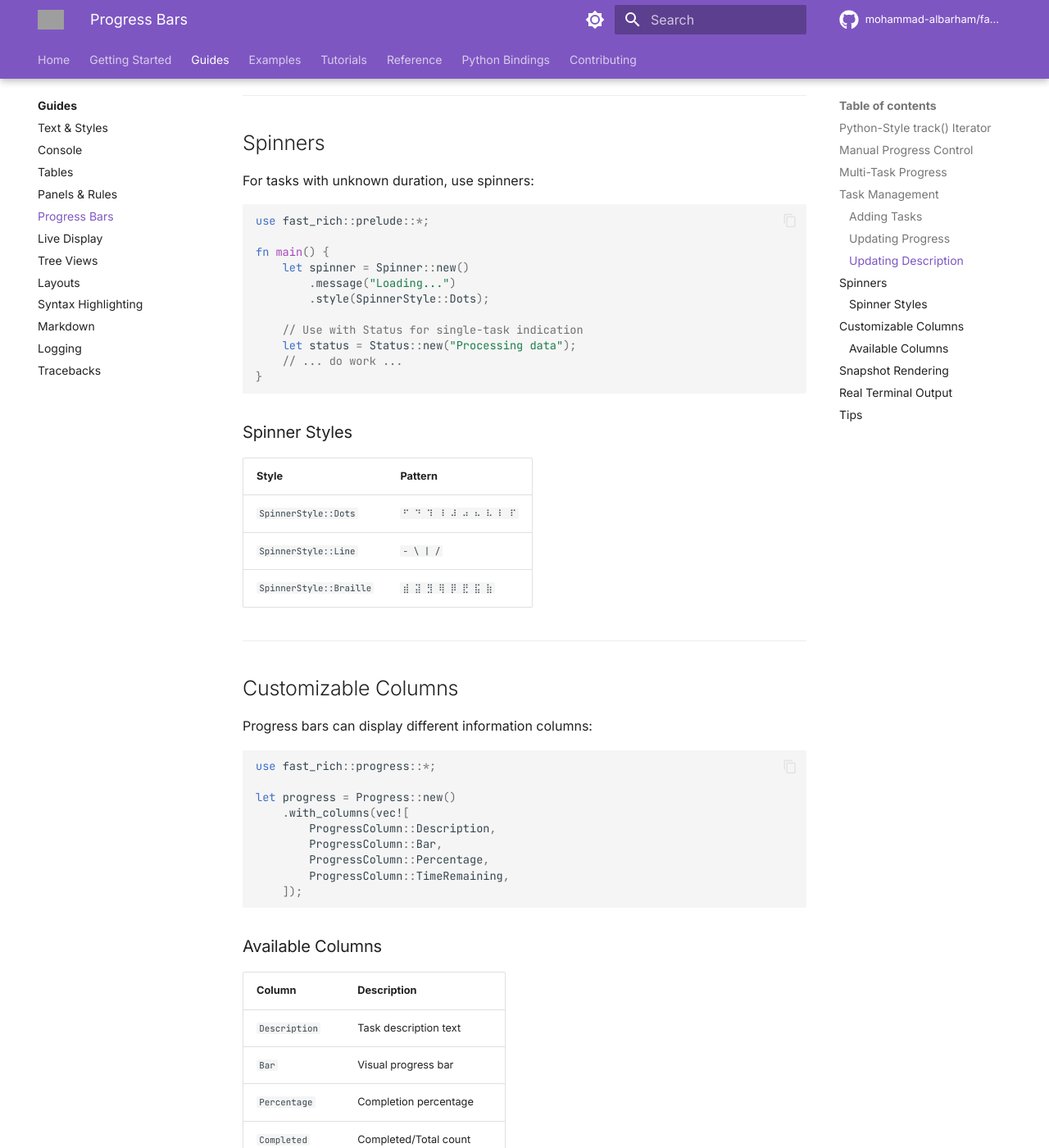
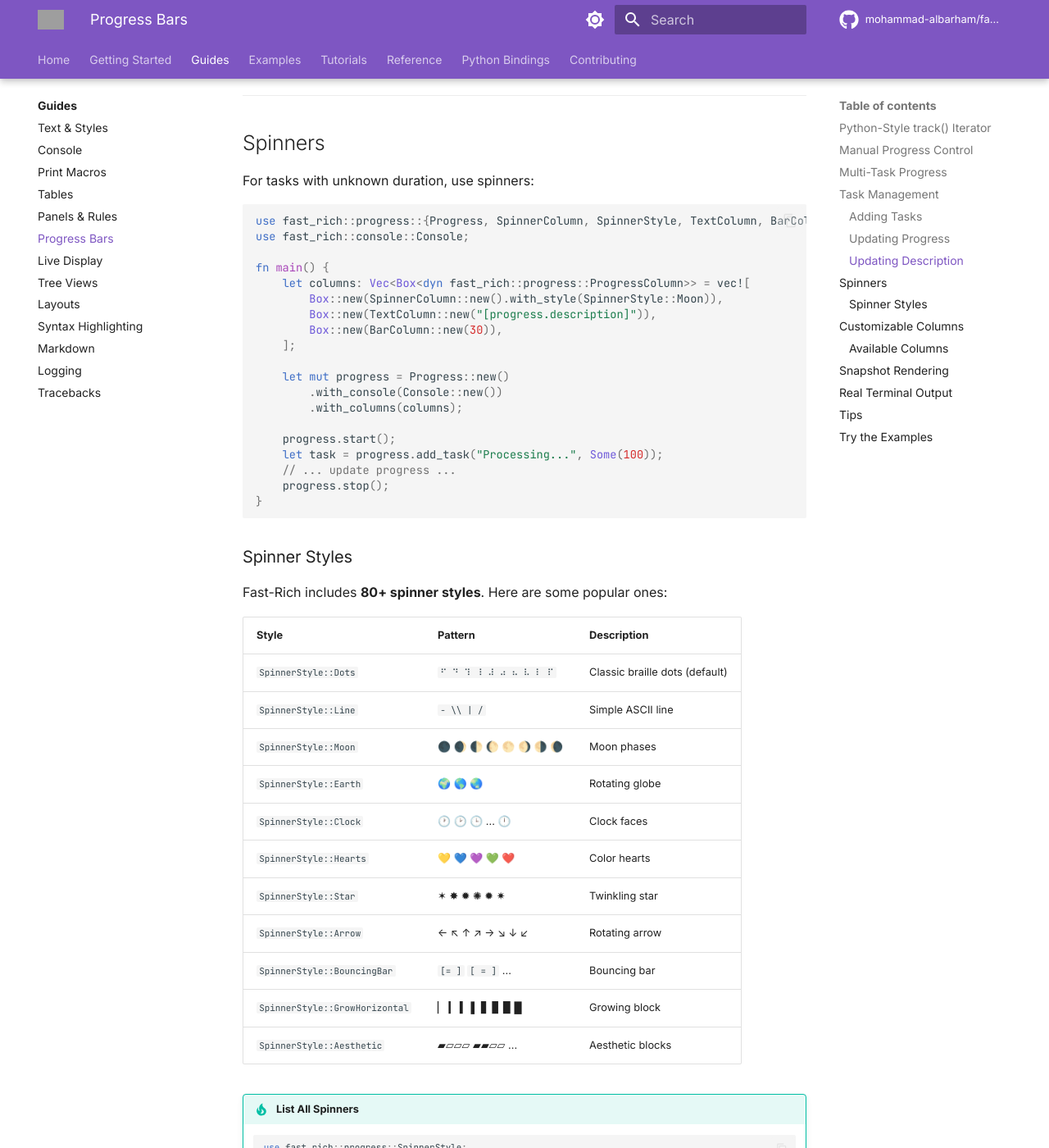
Before and after one commit to mohammad-albarham/fast-rich, an MkDocs documentation site: the page built from docs/guides/progress.md, in a window 1280 px wide and 1400 px high, scrolled down 2594 px. Shown: the whole window at 82% size. Built offline with MkDocs 1.6.1 and Material for MkDocs 9.7.7, drawn with Linux system fonts in a browser that asks for light colours; comment, search, counter and statistics services are not loaded; some of the changed text lies outside the part shown; grey boxes are pictures that could not be loaded.

Commit message:
release v0.3.2 - print macros, 80+ spinner styles, contributors section

````diff
--- a/Cargo.toml
+++ b/Cargo.toml
@@ -1,6 +1,6 @@
 [package]
 name = "fast-rich"
-version = "0.3.2-alpha"
+version = "0.3.2"
 edition = "2021"
 license = "MIT OR Apache-2.0"
 description = "A Rust port of Python's Rich library for beautiful terminal formatting"
--- a/docs/guides/progress.md
+++ b/docs/guides/progress.md
@@ -124,26 +124,55 @@ progress.update_description(task_id, "Almost done...");
 For tasks with unknown duration, use spinners:
 
 ```rust
-use fast_rich::prelude::*;
+use fast_rich::progress::{Progress, SpinnerColumn, SpinnerStyle, TextColumn, BarColumn};
+use fast_rich::console::Console;
 
 fn main() {
-    let spinner = Spinner::new()
-        .message("Loading...")
-        .style(SpinnerStyle::Dots);
+    let columns: Vec<Box<dyn fast_rich::progress::ProgressColumn>> = vec![
+        Box::new(SpinnerColumn::new().with_style(SpinnerStyle::Moon)),
+        Box::new(TextColumn::new("[progress.description]")),
+        Box::new(BarColumn::new(30)),
+    ];
 
-    // Use with Status for single-task indication
-    let status = Status::new("Processing data");
-    // ... do work ...
+    let mut progress = Progress::new()
+        .with_console(Console::new())
+        .with_columns(columns);
+
+    progress.start();
+    let task = progress.add_task("Processing...", Some(100));
+    // ... update progress ...
+    progress.stop();
 }
 ```
 
 ### Spinner Styles
 
-| Style | Pattern |
-|:------|:--------|
-| `SpinnerStyle::Dots` | `⠋ ⠙ ⠹ ⠸ ⠼ ⠴ ⠦ ⠧ ⠇ ⠏` |
-| `SpinnerStyle::Line` | `- \ | /` |
-| `SpinnerStyle::Braille` | `⣾ ⣽ ⣻ ⢿ ⡿ ⣟ ⣯ ⣷` |
+Fast-Rich includes **80+ spinner styles**. Here are some popular ones:
+
+| Style | Pattern | Description |
+|:------|:--------|:------------|
+| `SpinnerStyle::Dots` | `⠋ ⠙ ⠹ ⠸ ⠼ ⠴ ⠦ ⠧ ⠇ ⠏` | Classic braille dots (default) |
+| `SpinnerStyle::Line` | `- \\ | /` | Simple ASCII line |
+| `SpinnerStyle::Moon` | 🌑 🌒 🌓 🌔 🌕 🌖 🌗 🌘 | Moon phases |
+| `SpinnerStyle::Earth` | 🌍 🌎 🌏 | Rotating globe |
+| `SpinnerStyle::Clock` | 🕐 🕑 🕒 ... 🕛 | Clock faces |
+| `SpinnerStyle::Hearts` | 💛 💙 💜 💚 ❤️ | Color hearts |
+| `SpinnerStyle::Star` | ✶ ✸ ✹ ✺ ✹ ✷ | Twinkling star |
+| `SpinnerStyle::Arrow` | ← ↖ ↑ ↗ → ↘ ↓ ↙ | Rotating arrow |
+| `SpinnerStyle::BouncingBar` | `[=   ]` `[ =  ]` ... | Bouncing bar |
+| `SpinnerStyle::GrowHorizontal` | ▏ ▎ ▍ ▌ ▋ ▊ ▉ █ | Growing block |
+| `SpinnerStyle::Aesthetic` | ▰▱▱▱ ▰▰▱▱ ... | Aesthetic blocks |
+
+!!! tip "List All Spinners"
+    ```rust
+    use fast_rich::progress::SpinnerStyle;
+    println!("Available: {} styles", SpinnerStyle::all_names().len());
+    ```
+
+Run the spinner demo:
+```bash
+cargo run --example spinner_column_demo
+```
 
 ---
 
@@ -253,3 +282,34 @@ This is useful for:
     Progress bars use ANSI cursor control. They work best in
     interactive terminals. In CI environments, consider using
     snapshot rendering or simpler output.
+
+---
+
+## Try the Examples
+
+Explore the full capabilities of progress bars and spinners:
+
+```bash
+# Basic progress bar demo
+cargo run --example progress_rich
+
+# Python-style track() iterator
+cargo run --example docs_track
+
+# All 85 spinner styles
+cargo run --example all_spinners_demo
+
+# Custom spinner configuration
+cargo run --example spinner_column_demo
+cargo run --example custom_spinner_api
+
+# List available spinner names
+cargo run --example list_spinners
+```
+
+These examples demonstrate:
+- ✅ Multi-task progress tracking
+- ✅ Custom columns (spinner, percentage, ETA, speed)
+- ✅ 85 spinner styles (emoji, ASCII, unicode)
+- ✅ `track()` iterator for simple loops
+- ✅ `start()`/`stop()`/`refresh()` lifecycle
--- a/mkdocs.yml
+++ b/mkdocs.yml
@@ -50,6 +50,7 @@ nav:
     - guides/index.md
     - Text & Styles: guides/text-styles.md
     - Console: guides/console.md
+    - Print Macros: guides/print-macros.md
     - Tables: guides/tables.md
     - Panels & Rules: guides/panels.md
     - Progress Bars: guides/progress.md
````
Also changed, not shown: README.md (+32 -4 lines), docs/CHANGELOG.md (+12 -1 lines), docs/getting-started.md (+36 -3 lines), docs/guides/print-macros.md (added, +123 -0 lines), docs/assets/print_macros.gif (added), docs/assets/spinner_demo.gif (added), 5 other files.
